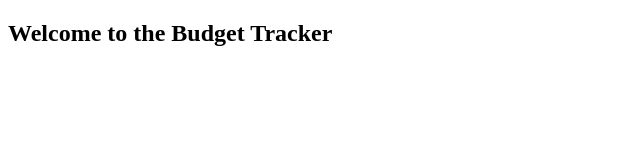
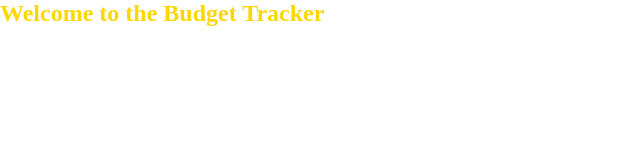
Before and after one commit to fatali-fataliyev/budget_tracker_frontend, a plain HTML site: page index.html in a window 1280 px wide. Shown: the whole page, without its empty margins (0-640 px from the left). Drawn offline with Linux system fonts and the light colour scheme.

Commit message:
reset css added

```diff
--- /dev/null
+++ b/css/style.css
@@ -0,0 +1,5 @@
+*{
+    margin:  0;
+    padding: 0;
+    color: gold;
+}
--- a/index.html
+++ b/index.html
@@ -4,6 +4,7 @@
     <meta charset="UTF-8" />
     <meta name="viewport" content="width=device-width, initial-scale=1.0" />
     <title>Budget Tracker | Home</title>
+    <link rel="stylesheet" href="./css/style.css" />
   </head>
   <body>
     <h2>Welcome to the Budget Tracker</h2>
```
